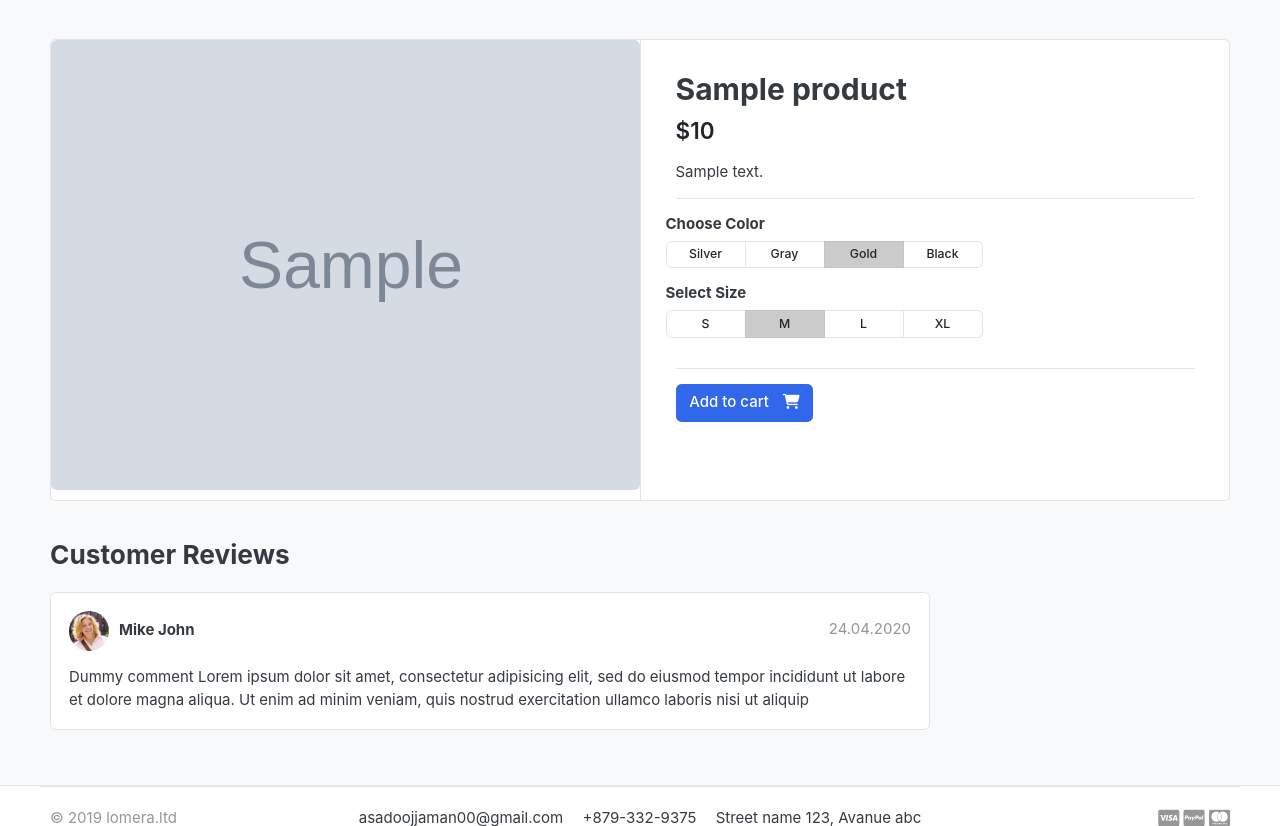
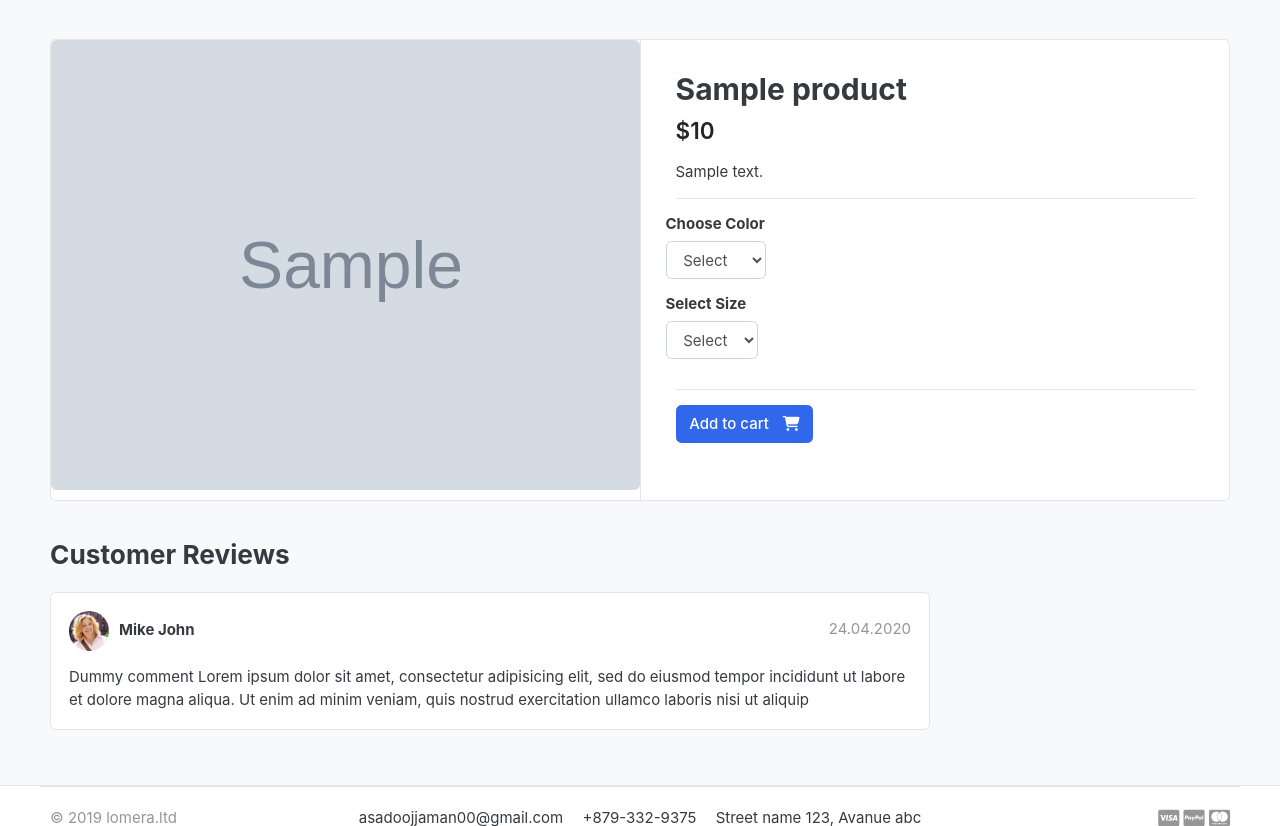
Before and after one commit to asadoojjaman00/lomera-multivendor, a Django app: a page that uses templates/store/product-detail.html in a window 1280 px wide. Shown: the part 119-945 px from the top of the page. Run offline with Django 5.2, Linux system fonts and the light colour scheme; tables that the repository leaves empty hold one stand-in row (values such as "Sample post"); grey boxes marked "Sample" are stand-in pictures; some libraries are stand-ins or nearby versions; some web fonts are replaced.

Commit message:
store and carts functionality

```diff
--- a/carts/models.py
+++ b/carts/models.py
@@ -1,6 +1,5 @@
 from django.db import models
-from store.models import Product
-
+from store.models import Product,Variation
 
 
 class Cart(models.Model):
@@ -13,6 +12,7 @@ class Cart(models.Model):
 
 class CartItem(models.Model):
     product = models.ForeignKey(Product, on_delete=models.CASCADE)
+    variations = models.ManyToManyField(Variation, blank=True)
     cart = models.ForeignKey(Cart,on_delete=models.CASCADE)
     quantity = models.IntegerField()
     is_active = models.BooleanField(default=True)
--- a/carts/urls.py
+++ b/carts/urls.py
@@ -5,6 +5,6 @@ from . import views
 urlpatterns = [
     path('', views.cart , name='cart'),
     path('add_cart<int:product_id>/', views.add_cart, name='add_cart'),
-    path('remove_cart<int:product_id>/', views.remove_cart, name='remove_cart'),
-    path('remove_cart_item<int:product_id>/', views.remove_cart_item, name='remove_cart_item'),
+    path('remove_cart<int:product_id>/<int:cart_item_id>/', views.remove_cart, name='remove_cart'),
+    path('remove_cart_item<int:product_id>/<int:cart_item_id>/', views.remove_cart_item, name='remove_cart_item'),
 ]
--- a/carts/views.py
+++ b/carts/views.py
@@ -1,5 +1,5 @@
 from django.shortcuts import render,redirect, get_object_or_404
-from store.models import Product
+from store.models import Product, Variation
 from .models import Cart, CartItem
 from django.core.exceptions import ObjectDoesNotExist
 
@@ -12,6 +12,18 @@ def _cart_id(request):
 
 def add_cart(request, product_id):
     product = Product.objects.get(id = product_id)
+    product_variation = []
+    if request.method == 'POST':
+        for item in request.POST:
+            key = item
+            value = request.POST[key]
+            try:
+                variation = Variation.objects.get(product = product, variation_category__iexact =key, variation_value__iexact =value)
+                product_variation.append(variation)
+
+            except:
+                pass
+
     try:
         cart = Cart.objects.get(cart_id = _cart_id(request))
     except Cart.DoesNotExist:
@@ -20,35 +32,67 @@ def add_cart(request, product_id):
         )
     cart.save()
 
-    try:
-        cart_item = CartItem.objects.get(product=product,cart=cart)
-        cart_item.quantity += 1
-        cart_item.save()
-    except CartItem.DoesNotExist:
+
+    is_cart_item_exist = CartItem.objects.filter(product=product, cart=cart).exists()
+
+    if is_cart_item_exist:
+        cart_item = CartItem.objects.filter(product=product, cart=cart)
+        # existing_variation come from : database
+        # current_variation -> product_variation
+        # item_id -> database
+        ex_var_list = []
+        id = []
+        for item in cart_item:
+            existing_variations = item.variations.all()
+            ex_var_list.append(list(existing_variations))
+            id.append(item.id)
+
+
+        if product_variation in ex_var_list:
+            index = ex_var_list.index(product_variation)
+            item_id = id[index]
+            item = CartItem.objects.get(product=product, id = item_id)
+            item.quantity +=1
+            item.save()
+
+        else:
+            item = CartItem.objects.create(product=product,quantity =1, cart = cart)
+            if len(product_variation) > 0:
+                item.variations.clear()
+                item.variations.add(*product_variation)
+            # cart_item.quantity += 1
+            item.save()
+    else :
         cart_item =CartItem.objects.create(
             product = product,
             quantity = 1,
             cart = cart
         )
+        if len(product_variation) > 0:
+            cart_item.variations.clear()
+            cart_item.variations.add(*product_variation)
         cart_item.save()
     return redirect('cart')
 
-def remove_cart(request, product_id):
+def remove_cart(request, product_id, cart_item_id):
     cart = Cart.objects.get(cart_id = _cart_id(request))
     product = get_object_or_404(Product, id = product_id)
-    cart_item = CartItem.objects.get(product=product,cart=cart)
-    if cart_item.quantity > 1:
-        cart_item.quantity -= 1
-        cart_item.save()
-    else:
-        cart_item.delete()
+    try:
+        cart_item = CartItem.objects.get(product=product,cart=cart, id = cart_item_id)
+        if cart_item.quantity > 1:
+            cart_item.quantity -= 1
+            cart_item.save()
+        else:
+            cart_item.delete()
+    except:
+        pass
     return redirect('cart')
 
 
-def remove_cart_item(request, product_id):
+def remove_cart_item(request, product_id,cart_item_id):
     cart = Cart.objects.get(cart_id = _cart_id(request))
     product = get_object_or_404(Product, id = product_id)
-    cart_item =CartItem.objects.get(product=product, cart=cart)
+    cart_item =CartItem.objects.get(product=product, cart=cart,id =cart_item_id)
     cart_item.delete()
     return redirect('cart')
 
--- a/store/models.py
+++ b/store/models.py
@@ -15,5 +15,35 @@ class Product(models.Model):
     modified_date= models.DateTimeField(auto_now=True)
 
 
+    def __str__(self):
+        return self.product_name
+
     def get_url(self):
         return reverse('product_details', args= [self.category.slug, self.slug])
+
+
+class VariationManager(models.Manager):
+    def colors(self):
+        return super(VariationManager, self).filter(variation_category = 'color', is_active=True)
+
+    def sizes(self):
+        return super(VariationManager, self).filter(variation_category = 'size', is_active = True)
+
+
+variation_category_choice = (
+    ('color', 'color'),
+    ('size', 'size')
+)
+
+
+class Variation(models.Model):
+    product            = models.ForeignKey(Product, on_delete=models.CASCADE)
+    variation_category = models.CharField(max_length=100, choices=variation_category_choice)
+    variation_value    = models.CharField(max_length=100)
+    is_active          = models.BooleanField(default=True)
+    created_date       = models.DateTimeField(auto_now_add=True)
+
+    objects = VariationManager()
+
+    def __str__(self):
+        return self.variation_value
--- a/templates/store/product-detail.html
+++ b/templates/store/product-detail.html
@@ -19,6 +19,8 @@
 </article> <!-- gallery-wrap .end// -->
 		</aside>
 		<main class="col-md-6 border-left">
+			<form action="{% url 'add_cart' single_product.id %}" method="POST">
+				{% csrf_token %}
 				<article class="content-body">
 
 				<h2 class="title">{{ single_product.product_name }}</h2>
@@ -34,39 +36,23 @@
 					<div class="row">
 						<div class="item-option-select">
 							<h6>Choose Color</h6>
-			<div class="btn-group btn-group-sm btn-group-toggle" data-toggle="buttons">
-			  <label class="btn btn-light">
-			    <input type="radio" name="radio_color"> Silver
-			  </label>
-			  <label class="btn btn-light">
-			    <input type="radio" name="radio_color" > Gray
-			  </label>
-			  <label class="btn btn-light active">
-			    <input type="radio" name="radio_color checked"> Gold
-			  </label>
-			  <label class="btn btn-light">
-			    <input type="radio" name="radio_color"> Black
-			  </label>
-			</div>
+							<select name="color" class="form-control" required>
+								<option value="" disabled selected >Select</option>
+								{% for i in single_product.variation_set.colors %}
+								    <option value="{{ i.variation_value | lower }}">{{ i.variation_value | capfirst }}</option>
+								{% endfor %}
+							</select>
 						</div>
 					</div> <!-- row.// -->
 					<div class="row">
 						<div class="item-option-select">
 							<h6>Select Size</h6>
-			<div class="btn-group btn-group-sm btn-group-toggle" data-toggle="buttons">
-			  <label class="btn btn-light">
-			    <input type="radio" name="radio_color"> S
-			  </label>
-			  <label class="btn btn-light active">
-			    <input type="radio" name="radio_color" checked> M
-			  </label>
-			  <label class="btn btn-light">
-			    <input type="radio" name="radio_color"> L
-			  </label>
-			  <label class="btn btn-light">
-			    <input type="radio" name="radio_color"> XL
-			  </label>
-			</div>
+							<select name="size" class="form-control" required>
+								<option value="" disabled selected >Select</option>
+								{% for i in single_product.variation_set.sizes %}
+								    <option value="{{ i.variation_value | lower }}">{{ i.variation_value | capfirst }}</option>
+								{% endfor %}
+							</select>
 						</div>
 					</div> <!-- row.// -->
 					<hr>
@@ -74,14 +60,12 @@
 
 					<h5 class="text-danger">Out of stock</h5>
 					{% else %}
-	  	{% if in_cart %}
-		<a href="#" class="btn  btn-success"> <span class="text">added to cart</span> <i class="fas fa-check"></i>  </a>
-		<a href="{% url 'cart'  %}" class="btn  btn-outline-primary"> <span class="text">View Cart</span> <i class="fas fa-eye"></i>  </a>
-		{% else %}
-	    <a href="{% url 'add_cart' single_product.id %}" class="btn  btn-primary"> <span class="text">Add to cart</span> <i class="fas fa-shopping-cart"></i>  </a>
-		{% endif %}
+
+						<button type="submit" class="btn  btn-primary"> <span class="text">Add to cart</span> <i class="fas fa-shopping-cart"></i>  </button>
+
 					{% endif %}
 				</article> <!-- product-info-aside .// -->
+			</form>
 		</main> <!-- col.// -->
 	</div> <!-- row.// -->
 </div> <!-- card.// -->
@@ -99,7 +83,7 @@
 
 	<article class="box mb-3">
 		<div class="icontext w-100">
-			<img src="./images/avatars/avatar1.jpg" class="img-xs icon rounded-circle">
+			<img src="{% static './images/avatars/avatar1.jpg' %}" class="img-xs icon rounded-circle">
 			<div class="text">
 				<span class="date text-muted float-md-right">24.04.2020 </span>
 				<h6 class="mb-1">Mike John </h6>
```
Also changed, not shown: carts/admin.py (+9 -2 lines), store/admin.py (+7 -1 lines), templates/store/cart.html (+20 -5 lines), carts/migrations/0002_cartitem_variations.py (added), store/migrations/0003_variation.py (added). Lines whose indentation alone changed are shown as unchanged.
